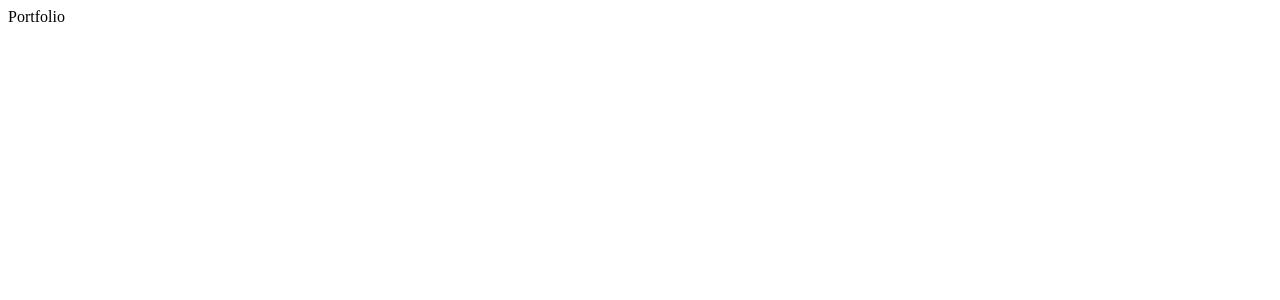
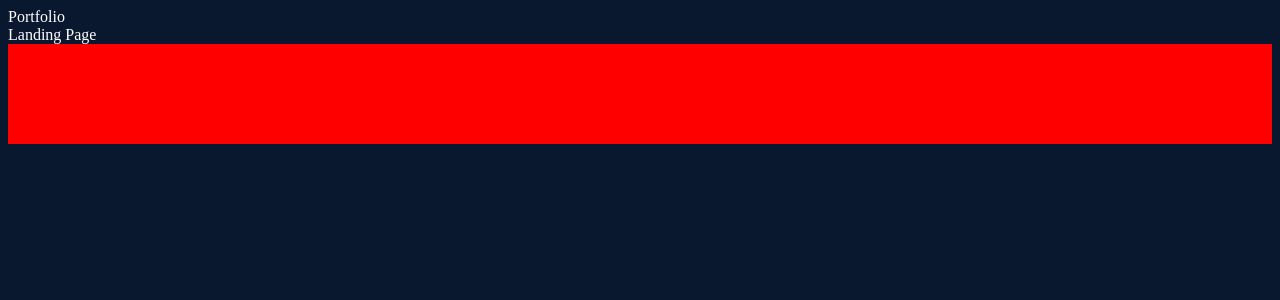
Before and after one commit to jeremysylee/portfolio, a React app: page / in a window 1280 px wide. Shown: the top 300 px of the page. Built offline with nearby package versions, Linux system fonts and the light colour scheme.

Commit message:
Created globalStyle component

```diff
--- a/package.json
+++ b/package.json
@@ -26,8 +26,10 @@
     "@babel/core": "^7.15.5",
     "@babel/preset-env": "^7.15.4",
     "@babel/preset-react": "^7.14.5",
+    "@babel/preset-typescript": "^7.15.0",
     "@types/react": "^17.0.20",
     "@types/react-dom": "^17.0.9",
+    "@types/styled-components": "^5.1.14",
     "@webpack-cli/generators": "^2.3.0",
     "babel-loader": "^8.2.2",
     "css-loader": "^6.2.0",
--- /dev/null
+++ b/src/components/App.styles.tsx
@@ -0,0 +1,10 @@
+import { createGlobalStyle } from 'styled-components';
+
+const GlobalStyle = createGlobalStyle`
+  body {
+    background-color: #0a182f;
+    color: white;
+  }
+`;
+
+export default GlobalStyle;
--- a/src/components/App.tsx
+++ b/src/components/App.tsx
@@ -1,9 +1,15 @@
 import React from 'react';
+import SplashPage from './SplashPage'
+import GlobalStyle from './App.styles';
 
 const App = () => {
 
   return (
-    <div>Portfolio</div>
+    <>
+      <GlobalStyle />
+        <div>Portfolio</div>
+      <SplashPage></SplashPage>
+    </>
   )
 }
 
--- /dev/null
+++ b/src/components/SplashPage/index.tsx
@@ -0,0 +1,19 @@
+import * as React from 'react';
+import styled from 'styled-components';
+
+
+const SplashPage = () => {
+  const PageContainer = styled.div`
+    height: 100px;
+    background-color: red;
+  `
+
+  return (
+    <div>
+      <div>Landing Page</div>
+      <PageContainer></PageContainer>
+    </div>
+  )
+}
+
+export default SplashPage;
```
Also changed, not shown: 1 other file (tests, documents, lock files or other folders).
